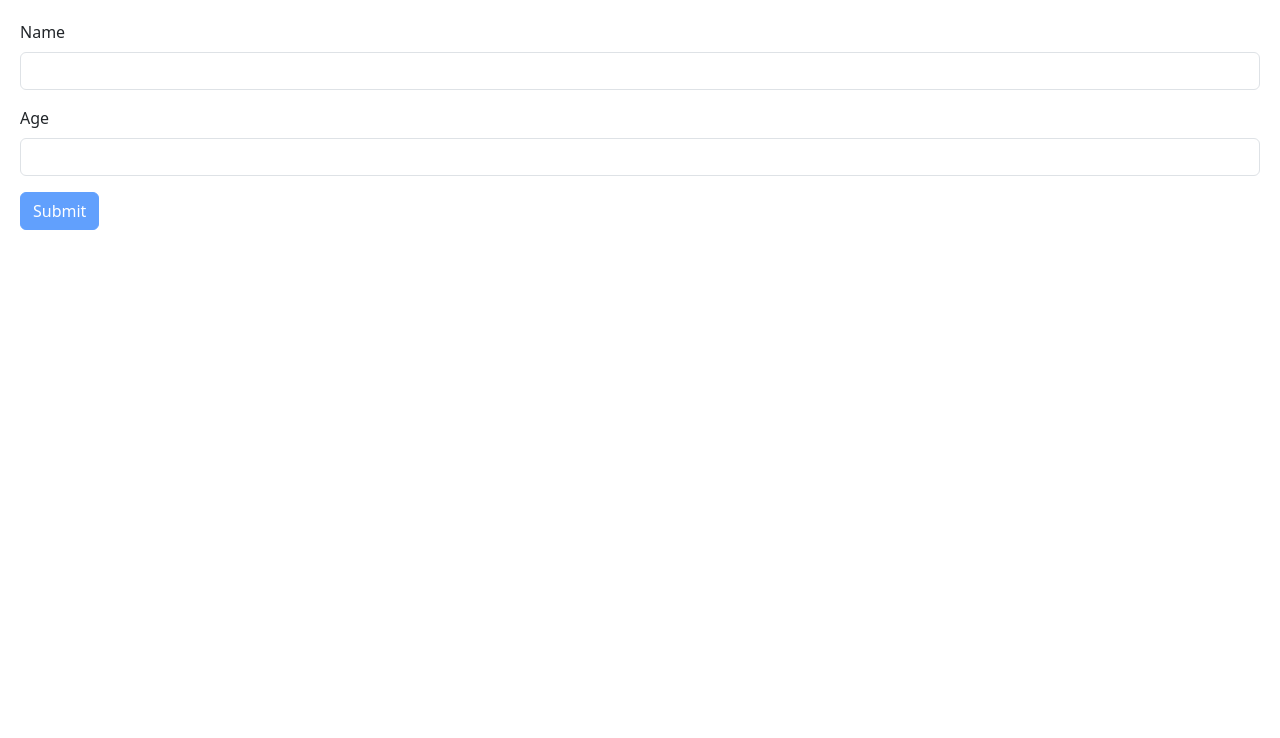
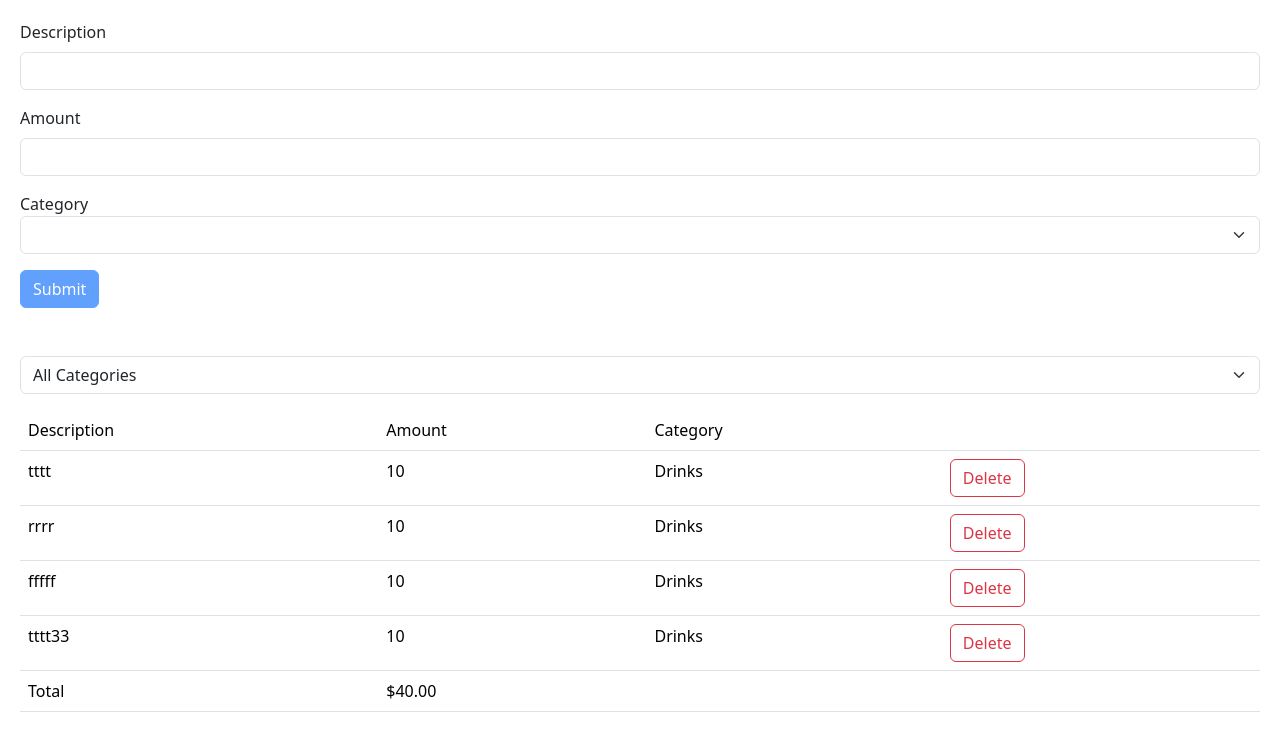
Before and after one commit to mo-katbeh/react-app, a React (Vite) app: page / in a window 1280 px wide. Shown: the top 738 px of the page. Built offline with nearby package versions, Linux system fonts and the light colour scheme.

Commit message:
add expense tracker

```diff
--- a/src/App.tsx
+++ b/src/App.tsx
@@ -7,7 +7,12 @@
 import NavBar from "./components/NavBar";
 import Cart from "./components/Cart";
 import ExpandableText from "./components/ExpandableText";
-import Form from "./components/Form";
+import Form from "./components/form/Form";
+
+import ExpenseList from "./expense-tracker/components/ExpenseList";
+import ExpenseFilter from "./expense-tracker/components/ExpenseFilter";
+import ExpenseForm from "./expense-tracker/components/ExpenseForm";
+import categories from "./expense-tracker/categories";
 
 function App() {
   const items = ["Paris", "London", "Makeh", "Iraq"];
@@ -197,8 +202,38 @@
     </div>
   );
 }
+
 function App6() {
-  return <Form />;
+  const [selectedCategory, setSelectedCategory] = useState("");
+  const [expenses, setExpense] = useState([
+    { id: 1, description: "tttt", amount: 10, category: "Drinks" },
+    { id: 2, description: "rrrr", amount: 10, category: "Drinks" },
+    { id: 3, description: "fffff", amount: 10, category: "Drinks" },
+    { id: 4, description: "tttt33", amount: 10, category: "Drinks" },
+  ]);
+  const visibleExpenses = selectedCategory
+    ? expenses.filter((e) => e.category === selectedCategory)
+    : expenses;
+  return (
+    <div>
+      <div className="mb-5">
+        <ExpenseForm
+          onSubmit={(expense) =>
+            setExpense([...expenses, { ...expense, id: expenses.length + 1 }])
+          }
+        />
+      </div>
+      <div className="mb-3">
+        <ExpenseFilter
+          onSelectCategory={(category) => setSelectedCategory(category)}
+        />
+      </div>
+      <ExpenseList
+        expenses={visibleExpenses}
+        onDelete={(id) => setExpense(expenses.filter((e) => e.id !== id))}
+      />
+    </div>
+  );
 }
 
 export default App6;
--- /dev/null
+++ b/src/expense-tracker/categories.ts
@@ -0,0 +1,3 @@
+const categories = ["Drinks", "Groceries", "Utilities"];
+
+export default categories;
--- /dev/null
+++ b/src/expense-tracker/components/ExpenseFilter.tsx
@@ -0,0 +1,22 @@
+import React from "react";
+import categories from "../categories";
+interface Props {
+  onSelectCategory: (category: string) => void;
+}
+const ExpenseFilter = ({ onSelectCategory }: Props) => {
+  return (
+    <select
+      className="form-select"
+      onChange={(event) => onSelectCategory(event.target.value)}
+    >
+      <option value="">All Categories</option>
+      {categories.map((category) => (
+        <option key={category} value={category}>
+          {category}
+        </option>
+      ))}
+    </select>
+  );
+};
+
+export default ExpenseFilter;
--- /dev/null
+++ b/src/expense-tracker/components/ExpenseForm.tsx
@@ -0,0 +1,87 @@
+import { zodResolver } from "@hookform/resolvers/zod";
+import { useForm } from "react-hook-form";
+import z from "zod";
+import categories from "../categories";
+
+const schema = z.object({
+  description: z.string().min(3).max(50),
+  amount: z.number().min(0.01).max(100_000),
+  category: z.enum(categories, { message: "Category is required" }),
+});
+type ExpenseFormData = z.infer<typeof schema>;
+
+interface Props {
+  onSubmit: (data: ExpenseFormData) => void;
+}
+const ExpenseForm = ({ onSubmit }: Props) => {
+  const {
+    register,
+    handleSubmit,
+    reset,
+    formState: { errors, isValid },
+  } = useForm<ExpenseFormData>({ resolver: zodResolver(schema) });
+
+  return (
+    <form
+      onSubmit={handleSubmit((data) => {
+        onSubmit(data);
+        reset();
+      })}
+    >
+      {/* dev.mb-3>label.form-label+input[type=number].form-control */}
+
+      <div className="mb-3">
+        <label htmlFor="description" className="form-label">
+          Description
+        </label>
+        <input
+          {...register("description")}
+          id="description"
+          type="text"
+          className="form-control"
+        />
+        {errors.description && (
+          <p className="text-danger"> {errors.description.message} </p>
+        )}
+      </div>
+
+      <div className="mb-3">
+        <label htmlFor="amount" className="form-label">
+          Amount
+        </label>
+
+        <input
+          {...register("amount", { valueAsNumber: true })}
+          id="amount"
+          type="number"
+          className="form-control"
+        />
+        {errors.amount && (
+          <p className="text-danger"> {errors.amount.message} </p>
+        )}
+      </div>
+      <div className="mb-3">
+        <label htmlFor="category" className="label-form">
+          Category
+        </label>
+        <select {...register("category")} id="category" className="form-select">
+          <option value=""></option>
+          {categories.map((category) => (
+            <option key={category} value={category}>
+              {category}
+            </option>
+          ))}
+        </select>
+        {errors.category && (
+          <p className="text-danger"> {errors.category.message} </p>
+        )}
+      </div>
+
+      <button disabled={!isValid} className="btn btn-primary" type="submit">
+        Submit
+      </button>
+    </form>
+  );
+};
+
+export default ExpenseForm;
--- /dev/null
+++ b/src/expense-tracker/components/ExpenseList.tsx
@@ -0,0 +1,59 @@
+import React from "react";
+interface Expense {
+  id: number;
+  description: string;
+  category: string;
+  amount: number;
+}
+interface Props {
+  expenses: Expense[];
+  onDelete: (id: number) => void;
+}
+
+const ExpenseList = ({ expenses, onDelete }: Props) => {
+  if (expenses.length === 0) return;
+  return (
+    <table className="table table-border">
+      <thead>
+        <tr>
+          <td>Description</td>
+          <td>Amount</td>
+          <td>Category</td>
+          <td></td>
+        </tr>
+      </thead>
+      <tbody>
+        {expenses.map((expense) => (
+          <tr key={expense.id}>
+            <td>{expense.description} </td>
+            <td>{expense.amount} </td>
+            <td>{expense.category} </td>
+            <td>
+              <button
+                className="btn btn-outline-danger"
+                onClick={() => onDelete(expense.id)}
+              >
+                Delete
+              </button>
+            </td>
+          </tr>
+        ))}
+      </tbody>
+      <tfoot>
+        <tr>
+          <td>Total</td>
+          <td>
+            $
+            {expenses
+              .reduce((acc, expense) => expense.amount + acc, 0)
+              .toFixed(2)}{" "}
+          </td>
+          <td></td>
+          <td></td>
+        </tr>
+      </tfoot>
+    </table>
+  );
+};
+
+export default ExpenseList;
```
Also changed, not shown: src/components/form/ExpenseTracker.tsx (added, +78 -0 lines), src/components/form/Form.tsx (renamed from src/components/Form.tsx).
